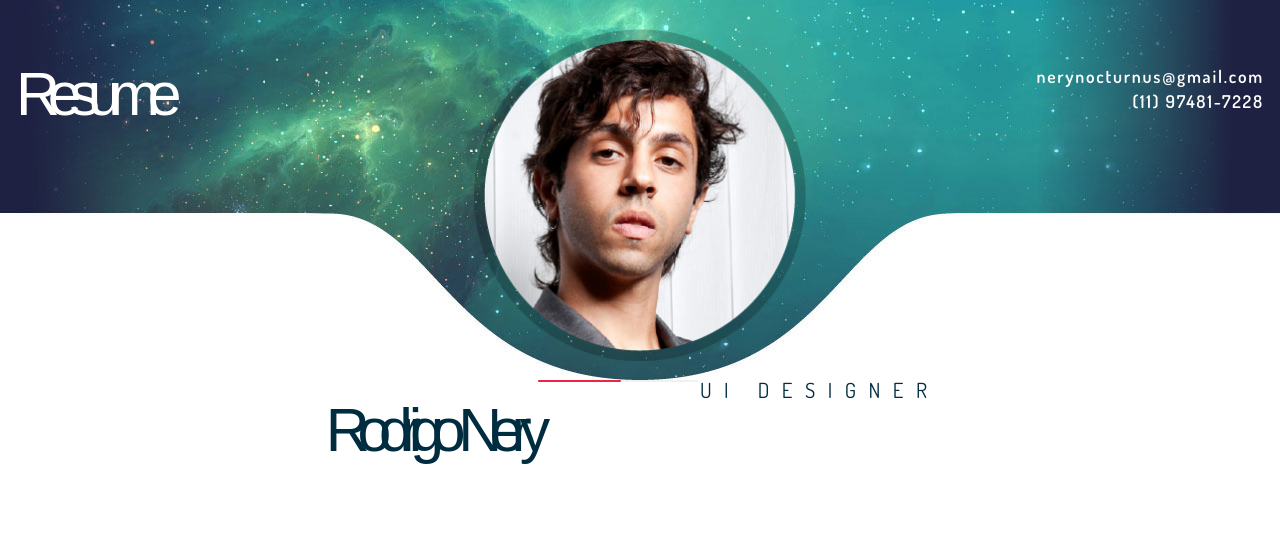
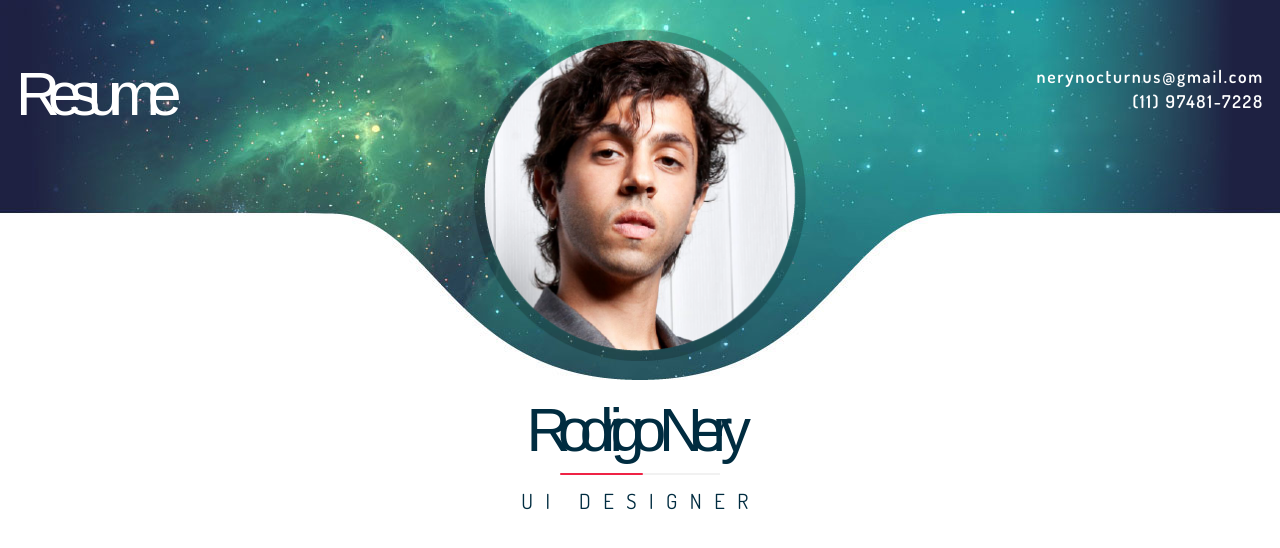
Before and after one commit to rodrigonerysilva/rodrigonery, a plain HTML site: page index.html in a window 1280 px wide. Drawn offline with nearby package versions, Linux system fonts and the light colour scheme.

Commit message:
header+name

```diff
--- a/css/style.css
+++ b/css/style.css
@@ -152,3 +152,8 @@ progress::-moz-progress-bar {
 .name-space-c {
 	margin-left: 2px;
 }
+
+.name {
+	display: flex;
+	flex-direction: column;
+}
--- a/index.html
+++ b/index.html
@@ -28,9 +28,11 @@
 			</div>
 		</header>
 		<main class="container-fluid">
-			<div class="row  center-xs">
+			<div class="row center-xs name">
 				<h1 class="name-space-a">Rodrigo Nery</h1>
-				<progress class="name-space-b" value="52" max="100"></progress>
+				<div>
+					<progress class="name-space-b" value="52" max="100"></progress>
+				</div>
 				<h3 class="name-space-c">UI Designer</h3>
 			</div>
 		</main>
```
